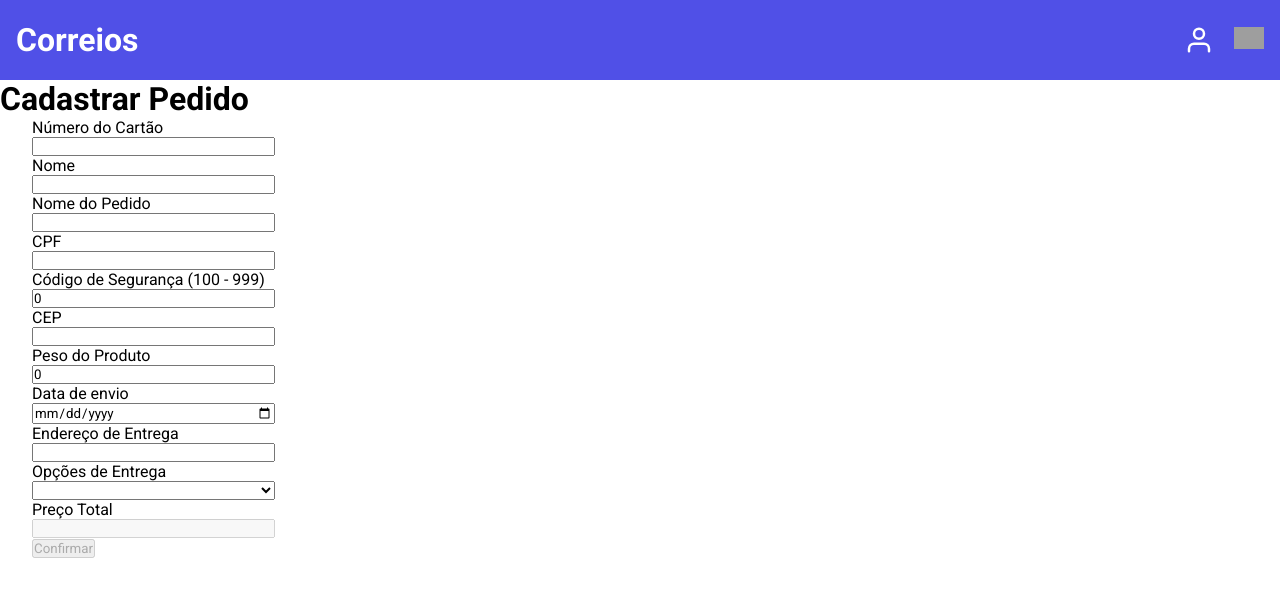
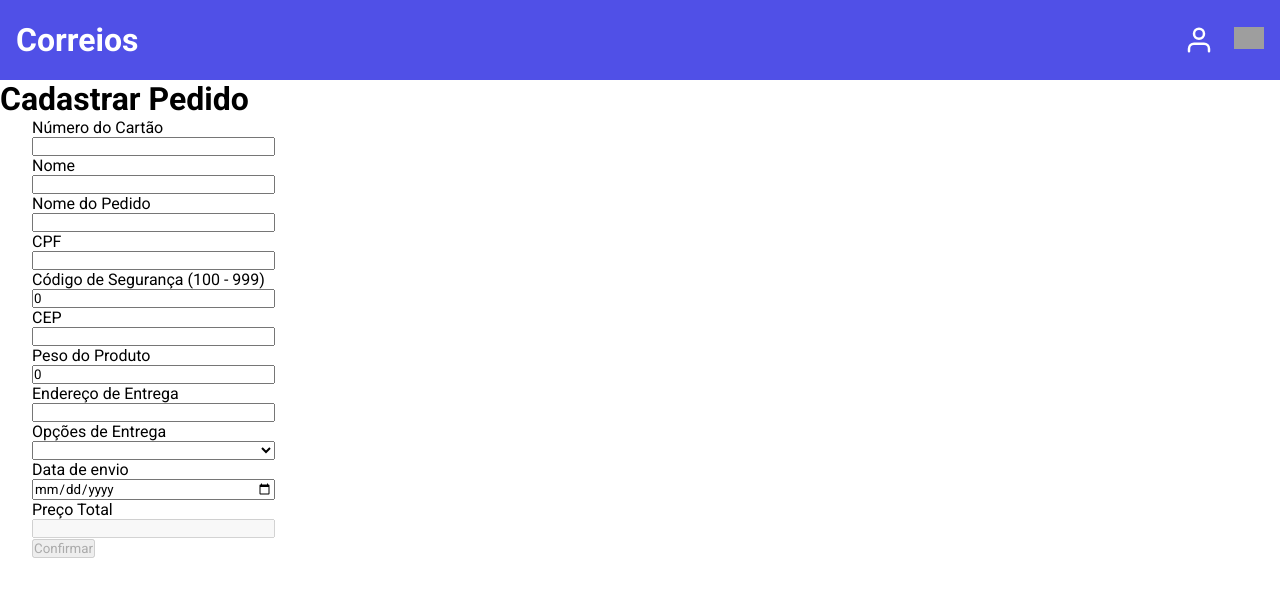
Before and after one commit to FredericoBresani/projeto-ESS, an Angular app in the folder correios/: page /correios/cadastrar-pedido in a window 1280 px wide. Shown: the top 596 px of the page. Built offline with nearby package versions, Linux system fonts and the light colour scheme; grey boxes are pictures that could not be loaded.

Commit message:
aparecencia rastreio

```diff
--- a/correios/src/app/cadastro-pedidos/cadastro/cadastro.component.html
+++ b/correios/src/app/cadastro-pedidos/cadastro/cadastro.component.html
@@ -29,10 +29,6 @@
     <input type="number" formControlName="peso_produto" (keyup)="updatePesoPrice($event)">
   </div>
   <div class="formElement">
-    <label>Data de envio</label>
-    <input type="Date" formControlName="data_envio">
-  </div>
-  <div class="formElement">
     <label>Endereço de Entrega</label>
     <input type="text" formControlName="endereco_entrega">
   </div>
@@ -43,6 +39,10 @@
     </select>
   </div>
   <div class="formElement">
+    <label>Data de envio</label>
+    <input type="Date" formControlName="data_envio" (change)="somarData()">
+  </div>
+  <div class="formElement">
     <label>Preço Total</label>
     <input type="number" formControlName="preco_total">
   </div>
--- a/correios/src/app/cadastro-pedidos/cadastro/cadastro.component.ts
+++ b/correios/src/app/cadastro-pedidos/cadastro/cadastro.component.ts
@@ -15,8 +15,8 @@
   public options = [{ value: 'normal', text: 'Entrega Normal' }, { value: 'rapida', text: 'Entrega Rapida'}];
 
   public price = 0;
-  public data: any;
-  public data2: any;
+  public data = new Date();
+  public data2 = new Date();
 
   constructor(private readonly formBuilder: FormBuilder, private readonly cadastroClient: CadastroClient, private readonly router: Router) { }
 
@@ -63,14 +63,16 @@
   somarData():void{
     const opcao = this.cadastroForm?.controls['opcoes'].value;
     if (opcao === 'rapida'){
-      this.data = (this.cadastroForm?.controls['tempo_entrega'].value);
-      this.data2.setDate(this.data.getDate() + 5);
-    }else if (opcao === 'normal'){
-      this.data = (this.cadastroForm?.controls['tempo_entrega'].value);
-      this.data2.setDate(this.data.getDate() + 20);
+      this.data = new Date(this.cadastroForm?.controls['data_envio'].value);
+      this.data2.setDate(this.data.getDate() + 5); //5 dias para entrega
+    }
+    else if (opcao === 'normal'){
+      this.data = new Date(this.cadastroForm?.controls['data_envio'].value);
+      this.data2.setDate(this.data.getDate() + 20); //20 dias para entrega
     }
     this.cadastroForm?.patchValue({
-      tempo_entrega: this.data2,
+      data_envio: this.data,
+      tempo_entrega: this.data2
     });
   }
 
--- a/correios/src/app/rastreio-pacote/rastreamento-pacote/rastreamento-pacote.component.scss
+++ b/correios/src/app/rastreio-pacote/rastreamento-pacote/rastreamento-pacote.component.scss
@@ -1,18 +1,21 @@
 .section-rastreio{
     display: flex;
+    flex-direction: column;
+    margin-top: 10vh;
 }
 .subsection-rastreio{
     width: 100%;
     height: 90vh;
-    background-color: #fcfcfc;
 
     display: flex;
     flex-direction: column;
     justify-content: space-evenly;
     align-items: center;
-    flex-wrap: wrap;
 
     border-left: 2px solid #5050e7;
+}
+.subsection-rastreio h2{
+    margin-bottom: 1.5rem;
 }
 .info-rastreio{
     display: flex;
@@ -36,8 +39,11 @@
     min-width: 25rem;
     border: 2px solid #5050e7;
     padding: 1rem;
+
     display: flex;
     flex-direction: column;
     justify-content: space-around;
     align-items: center;
+
+    box-shadow: 0.1em 0.1em 0.9em #5050e7;
 }
```
